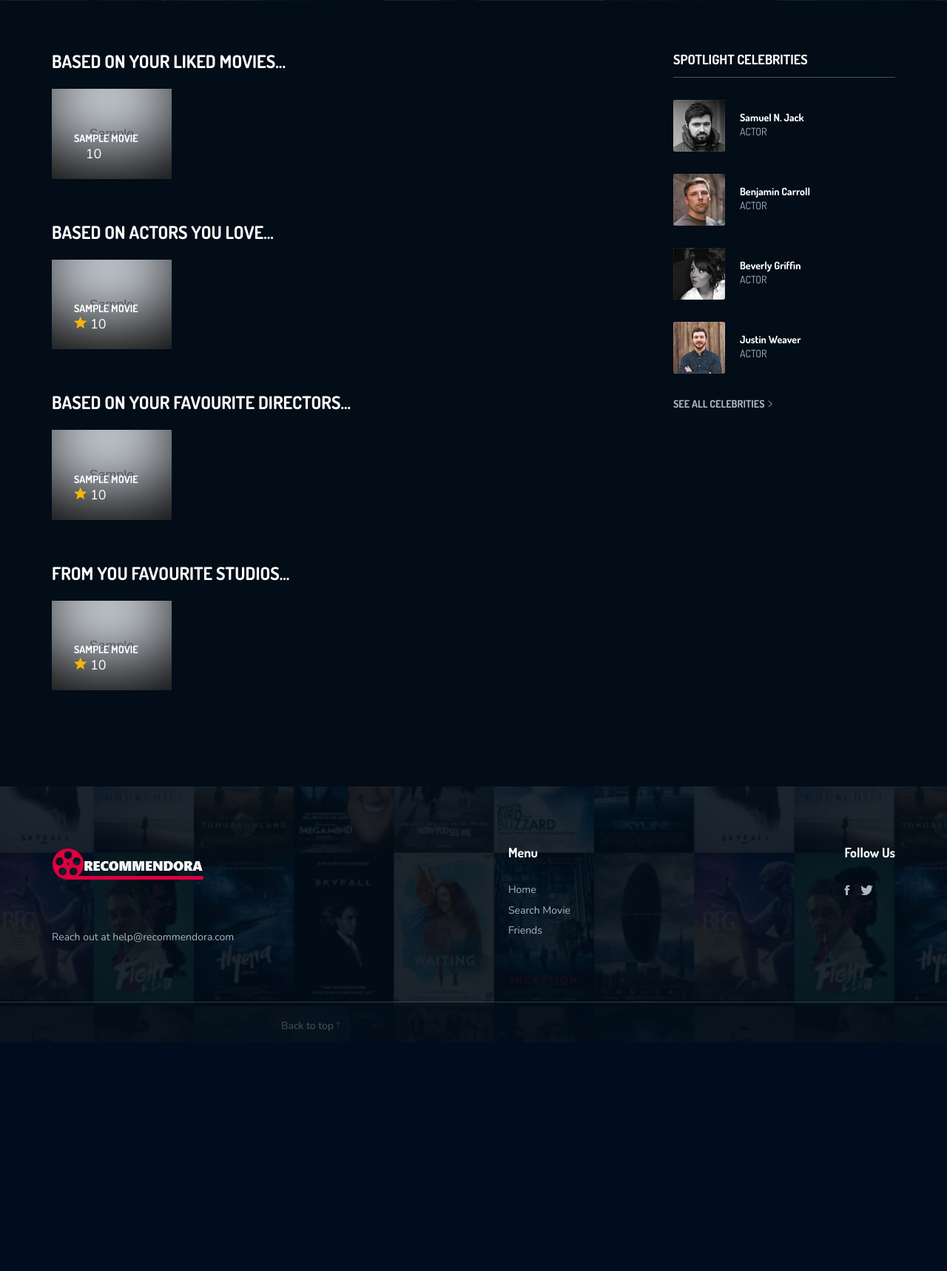
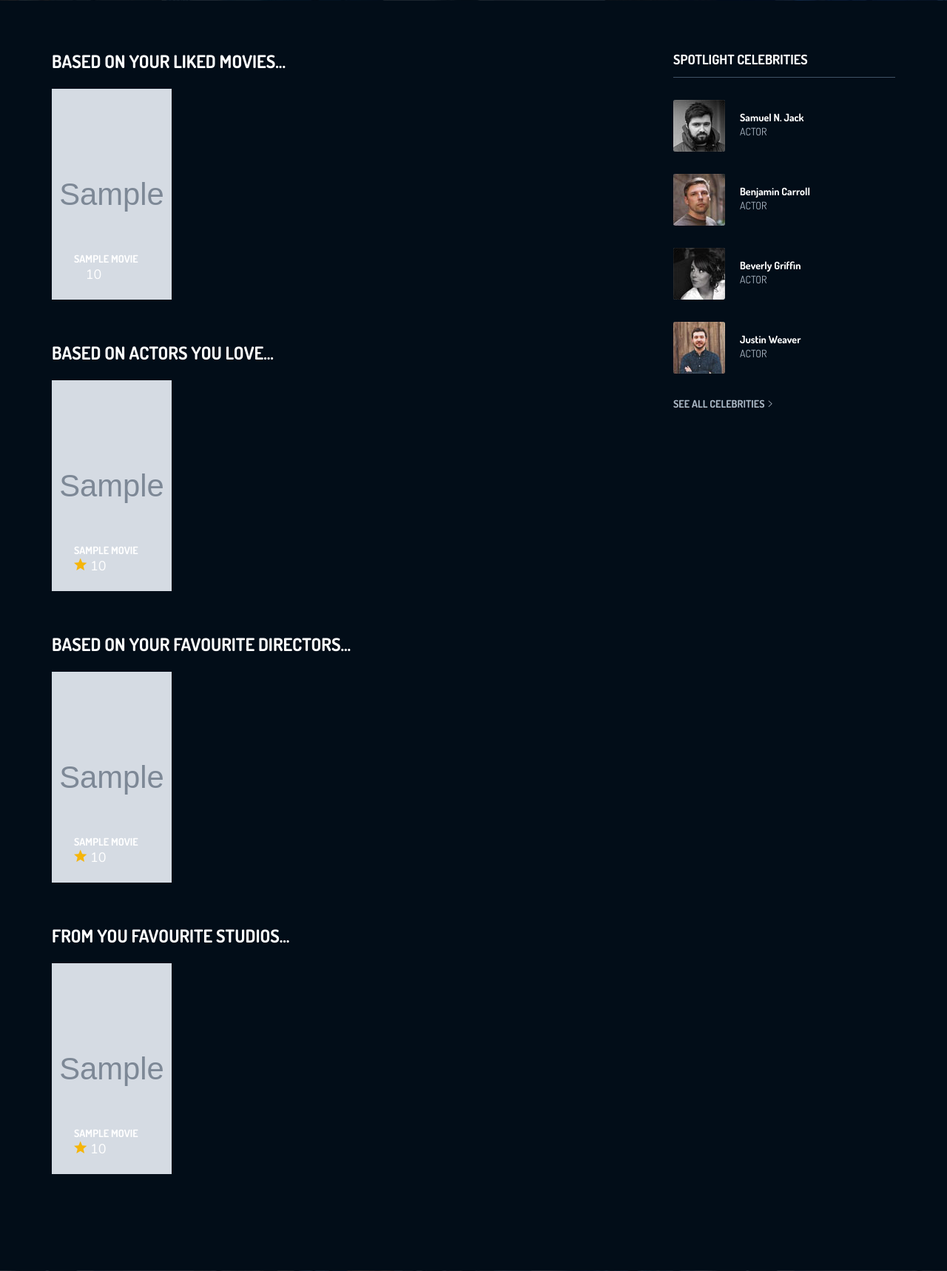
Before and after one commit to Rutvik-C/Recommendora, a Django app: template main/templates/main/index.html in a window 1280 px wide. Shown: the part 709-2427 px from the top of the page at 74% size. Before the commit the page ends 2103 px from the top, so only its background shows below. Run offline with Django 3.2, Linux system fonts and the light colour scheme; tables that the repository leaves empty hold one stand-in row (values such as "Sample post"); the template is opened without the code that fills it: values that come from a table or form of the project are taken from there, most other values are stand-ins (such as "Sample title", 1, 10 or a date in 2020); grey boxes marked "Sample" are stand-in pictures; parts of the project's set-up code (start-up, migrations or seed data) failed here and were passed over; some libraries are stand-ins or nearby versions.

Commit message:
Minor changes

```diff
--- a/Recommendora/settings.py
+++ b/Recommendora/settings.py
@@ -81,7 +81,8 @@ DATABASES = {
         'HOST': '127.0.0.1',
         'PORT': '3306',
         'USER': 'root',
-        'PASSWORD': 'Mb@03052001',
+        # 'PASSWORD': 'Mb@03052001',
+        'PASSWORD': 'HelloWorld',
     }
 }
 
--- a/main/templates/main/index.html
+++ b/main/templates/main/index.html
@@ -29,6 +29,14 @@
     height: 400px;
     object-fit: cover;
 }
+
+		.myImg2 {
+    float: left;
+    width:  185px;
+    height: 285px;
+    object-fit: cover;
+}
+
 		/*the container must be positioned relative:*/
 		.autocomplete {
 		  position: relative;
@@ -248,7 +190,7 @@
 				            		<div class="slide-it">
 				            			<div class="movie-item">
 					            			<div class="mv-img">
-					            				<img src="{{ movie.image_url }}" alt=""style="object-fit: cover; width: 185;  height: 284;">
+					            				<img class="myImg2" src="{{ movie.image_url }}" alt="">
 					            			</div>
 					            			<div class="hvr-inner">
 					            				<a  href="moviesingle.html"> Read more <i class="ion-android-arrow-dropright"></i> </a>
@@ -281,7 +223,7 @@
 				            		<div class="slide-it">
 				            			<div class="movie-item">
 					            			<div class="mv-img">
-					            				<img src="{{ movie.image_url }}" alt="" style="object-fit: cover; width: 185;  height: 284;">
+					            				<img class="myImg2" src="{{ movie.image_url }}" alt="">
 					            			</div>
 					            			<div class="hvr-inner">
 					            				<a  href="moviesingle.html"> Read more <i class="ion-android-arrow-dropright"></i> </a>
@@ -314,7 +256,7 @@
 				            		<div class="slide-it">
 				            			<div class="movie-item">
 					            			<div class="mv-img">
-					            				<img src="{{ movie.image_url }}" alt="" style="object-fit: cover; width: 185;  height: 284;">
+					            				<img class="myImg2" src="{{ movie.image_url }}" alt="">
 					            			</div>
 					            			<div class="hvr-inner">
 					            				<a  href="moviesingle.html"> Read more <i class="ion-android-arrow-dropright"></i> </a>
@@ -347,7 +289,7 @@
 				            		<div class="slide-it">
 				            			<div class="movie-item">
 					            			<div class="mv-img">
-					            				<img src="{{ movie.image_url }}" alt="" style="object-fit: cover; width: 185;  height: 284;">
+					            				<img class="myImg2" src="{{ movie.image_url }}" alt="">
 					            			</div>
 					            			<div class="hvr-inner">
 					            				<a  href="moviesingle.html"> Read more <i class="ion-android-arrow-dropright"></i> </a>
--- a/main/templates/main/searchmovie.html
+++ b/main/templates/main/searchmovie.html
@@ -182,8 +182,10 @@
 							<a class="btn btn-default dropdown-toggle lv1" href="{% url 'user_profile' %}">Profile</a>
 						</li>
 
-						<li>{% if user.is_authenticated %}
-						Hello, {{ user.username }}</li>
+						<li class="dropdown first">
+						{% if user.is_authenticated %}
+							<a class="btn btn-default dropdown-toggle lv1">Hello, {{ user.username }}</a>
+						</li>
 						<li class="btn"><a href="{% url 'logout' %}">Log Out</a></li>
 						{% else %}
 						<li class=""><a href="{% url 'login' %}">Log In</a></li>
--- a/main/templates/main/userprofile.html
+++ b/main/templates/main/userprofile.html
@@ -51,7 +51,7 @@
 							<a class="btn btn-default dropdown-toggle lv1" href="/">Home</a>
 						</li>
 						<li class="dropdown first">
-							<a class="btn btn-default dropdown-toggle lv1" href="./searchmovie">Search movies</a>
+							<a class="btn btn-default dropdown-toggle lv1" href="{% url 'search_movie' %}">Search movies</a>
 						</li>
 
 						<li class="dropdown first">
```
Also changed, not shown: other parts of main/templates/main/index.html (+4 -70 lines).
